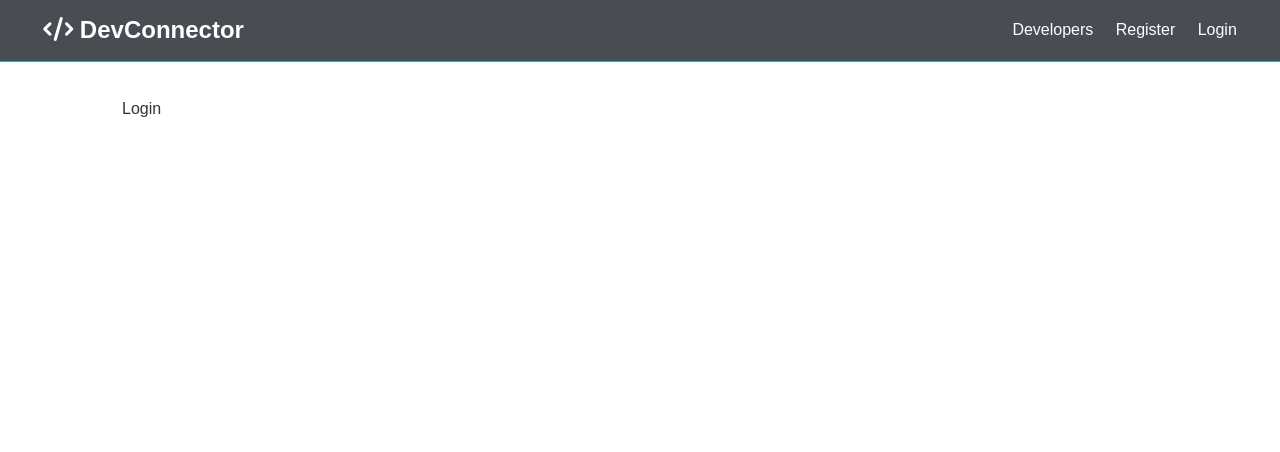
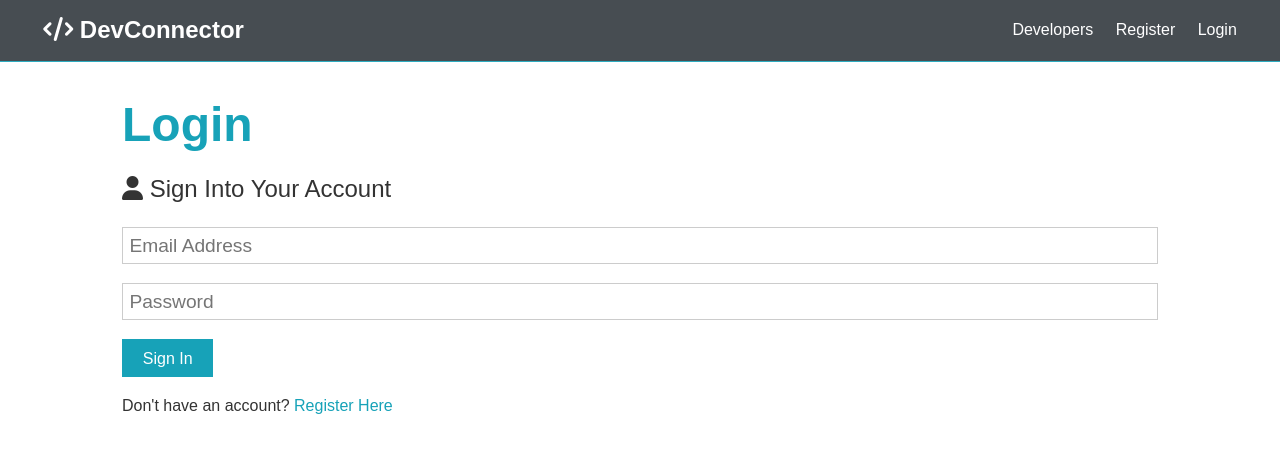
Before and after one commit to kylewcode/devconnector, a React (Create React App) app in the folder client/: page /login in a window 1280 px wide. Shown: the top 452 px of the page. Built offline with nearby package versions, Linux system fonts and the light colour scheme.

Commit message:
Register & Login components setup

```diff
--- a/client/src/components/auth/Login.js
+++ b/client/src/components/auth/Login.js
@@ -1,7 +1,76 @@
-import React from 'react';
+import React, { Fragment, useState } from 'react';
+import { Link } from 'react-router-dom';
+// import axios from 'axios';
 
 const Login = () => {
-  return <div>Login</div>;
+  const [formData, setFormData] = useState({
+    email: '',
+    password: '',
+  });
+
+  const { email, password } = formData;
+
+  const handleChange = e =>
+    setFormData({ ...formData, [e.target.name]: e.target.value });
+
+  const handleSubmit = async e => {
+    e.preventDefault();
+    console.log('SUCCESS');
+    // const newUser = {
+    //   name,
+    //   email,
+    //   password,
+    // }
+
+    // try {
+    //   const config = {
+    //     headers: {
+    //       'Content-Type': 'application/json',
+    //     }
+    //   }
+
+    //   const body = JSON.stringify(newUser);
+
+    //   const res = await axios.post('/api/users', body, config);
+    //   console.log(res.data);
+    // } catch (error) {
+    //   console.log(error);
+    // }
+  };
+
+  return (
+    <Fragment>
+      <h1 className='large text-primary'>Login</h1>
+      <p className='lead'>
+        <i className='fas fa-user'></i> Sign Into Your Account
+      </p>
+      <form className='form' onSubmit={e => handleSubmit(e)}>
+        <div className='form-group'>
+          <input
+            type='email'
+            placeholder='Email Address'
+            name='email'
+            value={email}
+            onChange={e => handleChange(e)}
+          />
+        </div>
+        <div className='form-group'>
+          <input
+            type='password'
+            placeholder='Password'
+            name='password'
+            value={password}
+            onChange={e => handleChange(e)}
+            minLength='6'
+          />
+        </div>
+        <input type='submit' className='btn btn-primary' value='Sign In' />
+      </form>
+      <p className='my-1'>
+        Don't have an account? <Link to='/register'>Register Here</Link>
+      </p>
+    </Fragment>
+  );
 };
 
 export default Login;
--- a/client/src/components/auth/Register.js
+++ b/client/src/components/auth/Register.js
@@ -1,4 +1,6 @@
 import React, { Fragment, useState } from 'react';
+import { Link } from 'react-router-dom';
+// import axios from 'axios';
 
 const Register = () => {
   const [formData, setFormData] = useState({
@@ -13,13 +15,33 @@
   const handleChange = e =>
     setFormData({ ...formData, [e.target.name]: e.target.value });
 
-  const handleSubmit = e => {
+  const handleSubmit = async e => {
     e.preventDefault();
     if (password !== password2) {
       console.log('Passwords do not match');
       return;
     }
-    console.log(formData);
+    console.log('SUCCESS');
+    // const newUser = {
+    //   name,
+    //   email,
+    //   password,
+    // }
+
+    // try {
+    //   const config = {
+    //     headers: {
+    //       'Content-Type': 'application/json',
+    //     }
+    //   }
+
+    //   const body = JSON.stringify(newUser);
+
+    //   const res = await axios.post('/api/users', body, config);
+    //   console.log(res.data);
+    // } catch (error) {
+    //   console.log(error);
+    // }
   };
 
   return (
@@ -75,7 +97,7 @@
         <input type='submit' className='btn btn-primary' value='Register' />
       </form>
       <p className='my-1'>
-        Already have an account? <a href='login.html'>Sign In</a>
+        Already have an account? <Link to='/login'>Sign In</Link>
       </p>
     </Fragment>
   );
```
